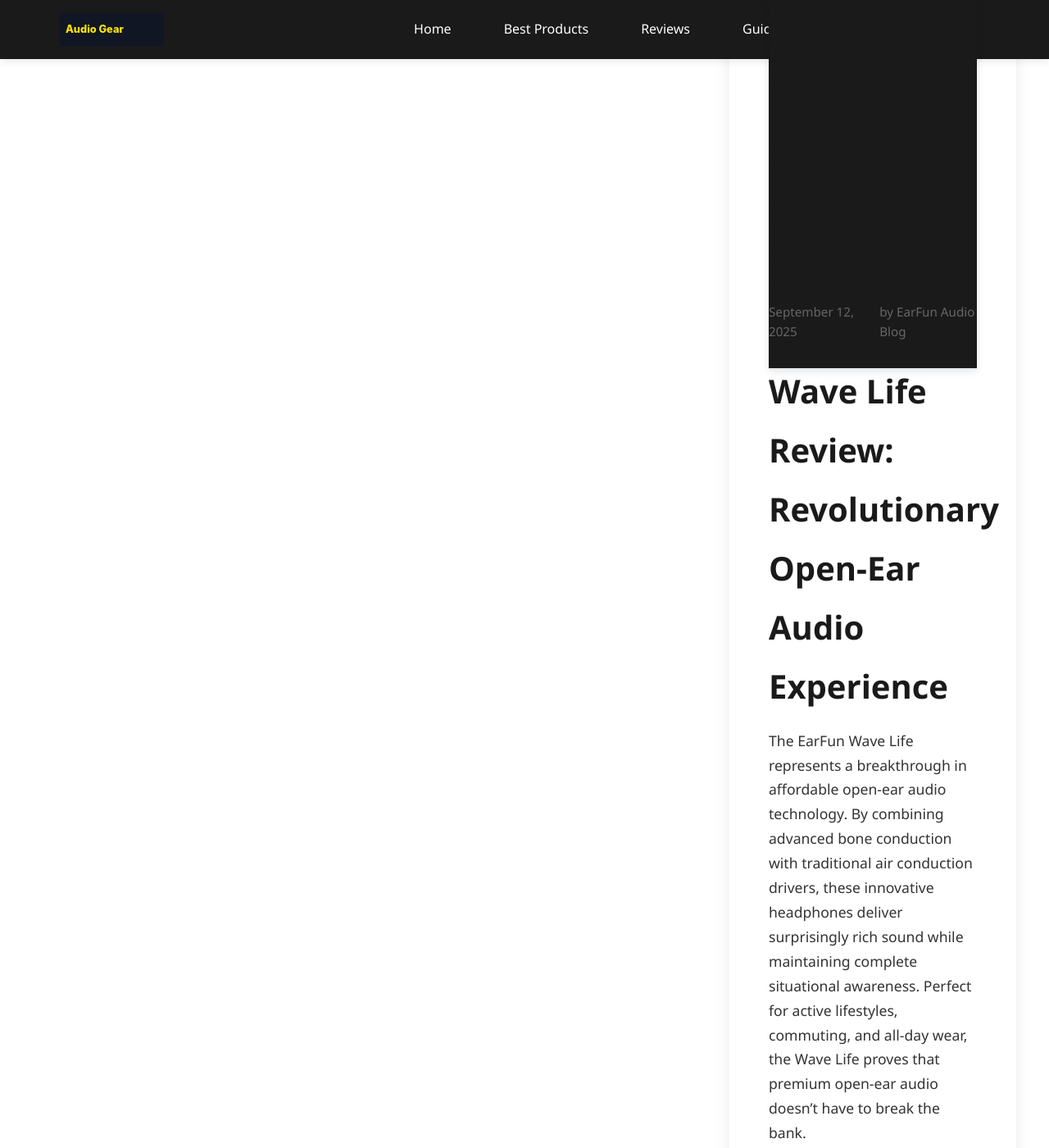
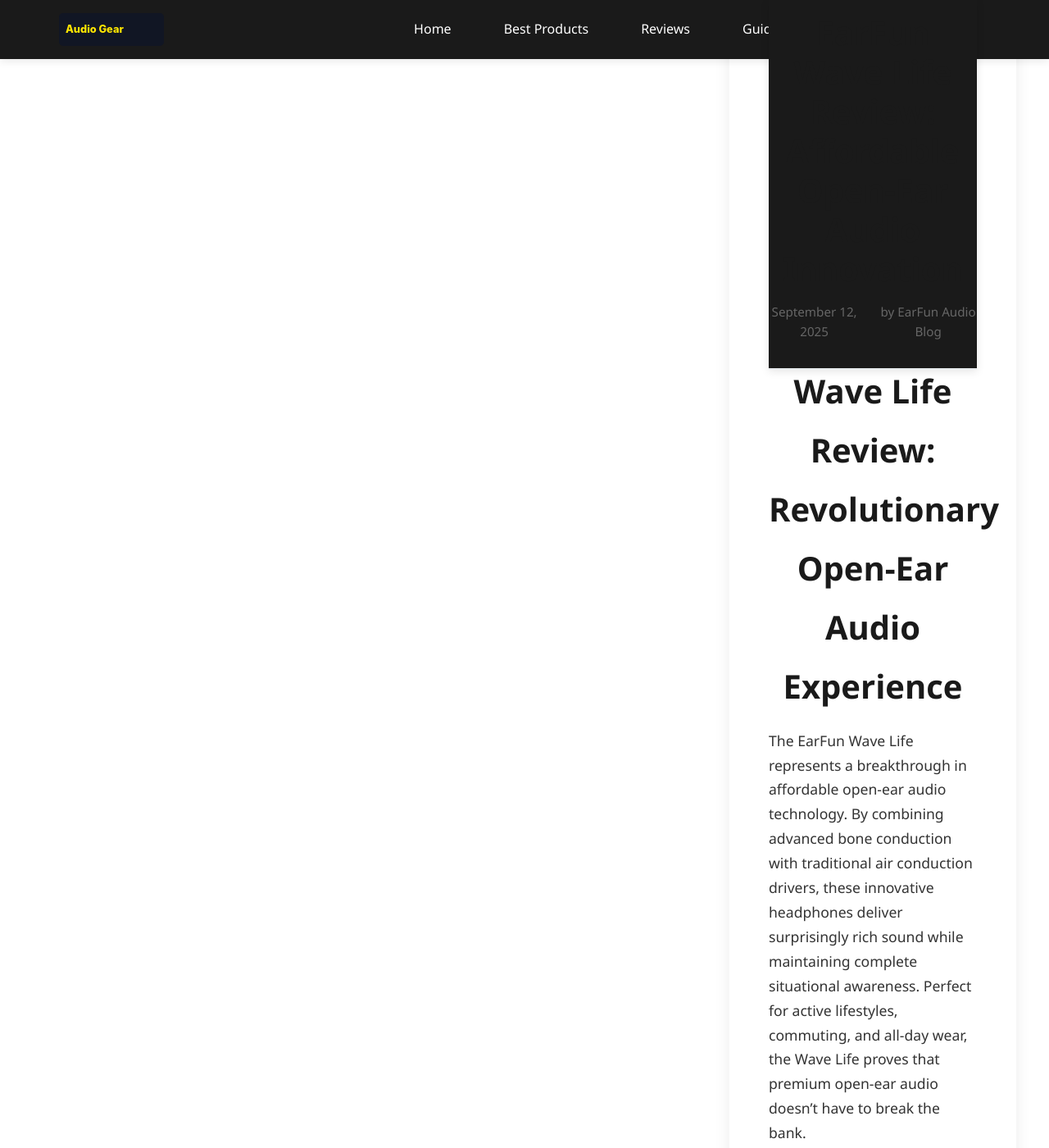
Before and after one commit to ArtificialSight/earfun-audio-blog, a Jekyll site: the page built from reviews/earfun-wave-life.md, in a window 1280 px wide and 1400 px high, scrolled down 234 px. Shown: the whole window at 82% size. Built offline with Jekyll 4.4.1, drawn with Linux system fonts in a browser that asks for light colours.

Commit message:
Center headings: prevent unintended right alignment; center review header and generic h1; minor container alignment safeguards

```diff
--- a/assets/css/main.css
+++ b/assets/css/main.css
@@ -59,6 +59,7 @@
     text-decoration: none;
     display: flex;
     align-items: center;
+    justify-content: flex-start;
 }
 
 .logo img {
@@ -188,6 +189,8 @@
 section h2 {
     text-align: center;
     font-size: 2.5rem;
+    margin-left: auto;
+    margin-right: auto;
     margin-bottom: 2rem;
     color: var(--primary-color);
     font-weight: 700;
@@ -217,6 +220,9 @@
 h1 {
     font-size: 2.5rem;
     color: var(--primary-color);
+    text-align: center;
+    margin-left: auto;
+    margin-right: auto;
 }
 
 h2 {
@@ -794,6 +800,7 @@
     border-bottom: 2px solid #e9ecef;
     padding-bottom: 2rem;
     margin-bottom: 2rem;
+    text-align: center;
 }
 
 .review-header h1 {
@@ -801,6 +808,7 @@
     color: var(--primary-color);
     margin-bottom: 1rem;
     line-height: 1.2;
+    float: none;
 }
 
 .review-subtitle {
```
